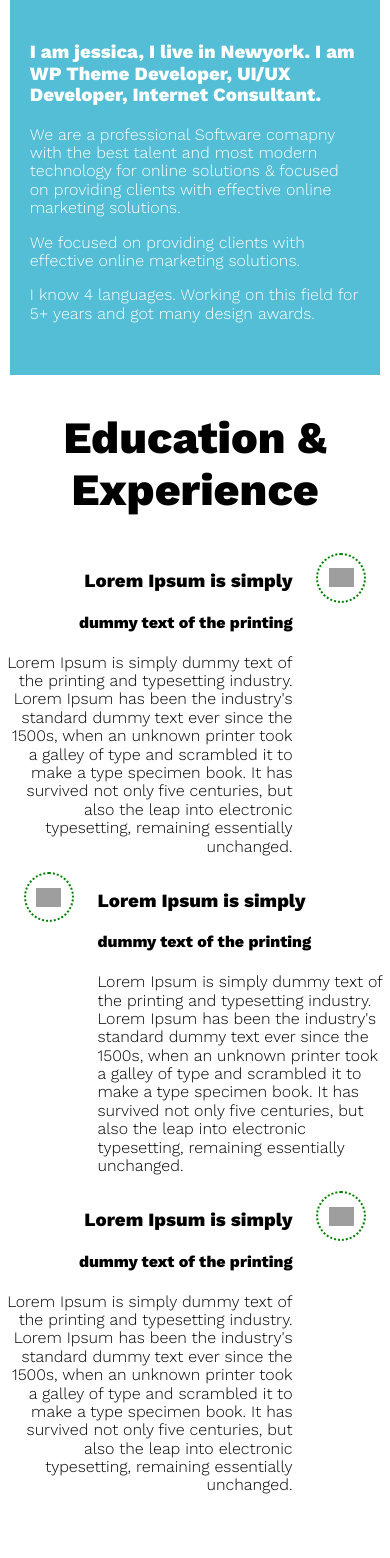
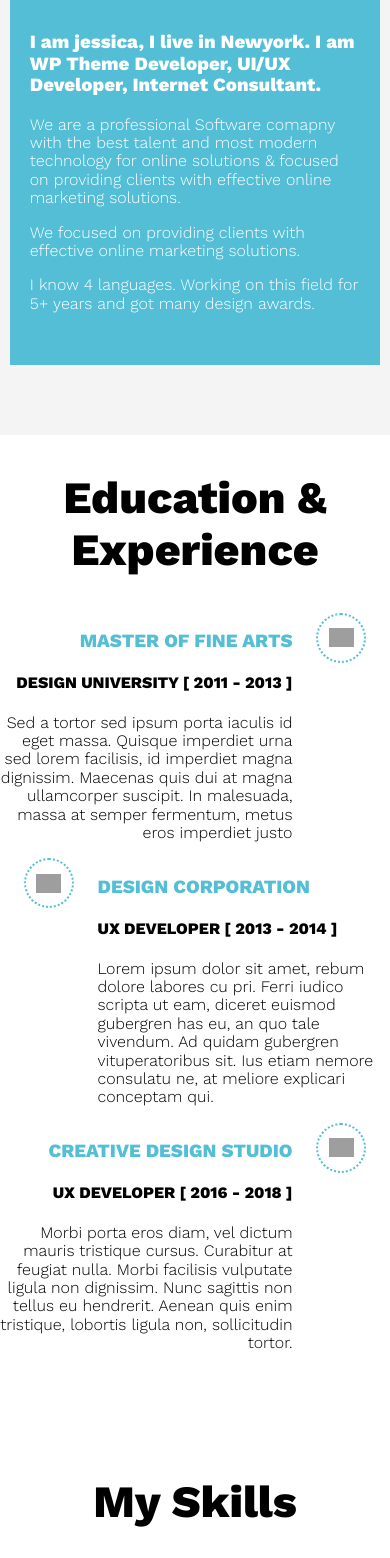
Before and after one commit to fjeansilva/personal-portfolio, a PHP site: page / in a window 390 px wide. Shown: the part 828-2386 px from the top of the page. Run offline with PHP 8.4, Linux system fonts and the light colour scheme; some libraries are stand-ins or nearby versions; grey boxes are pictures that could not be loaded.

Commit message:
done mobile first education

```diff
--- a/css/style.css
+++ b/css/style.css
@@ -50,6 +50,8 @@ h2 { font-size: 2.8em; }
     display: flex;
     flex-flow: column wrap;
     align-items: center;
+    padding-bottom: 70px;
+    background: #f4f4f4;
   }
 
   .about > .details {
@@ -134,8 +136,8 @@ h2 { font-size: 2.8em; }
  *
  */
 
-.main > * {
-  margin: 10px 0;
+.main {
+
 }
 
 /*
@@ -154,6 +156,10 @@ h2 { font-size: 2.8em; }
  *
  */
 
+.education {
+  padding-bottom: 70px;
+}
+
 .education > .details {
   display: flex;
   flex-flow: row wrap;
@@ -167,13 +173,34 @@ h2 { font-size: 2.8em; }
 .education > .details > .icon {
   width: 50px;
   height: 50px;
-  background: url('http://icon-icons.com/icons2/836/PNG/128/WhatsApp_icon-icons.com_66798.png');
-  background-position: center center;
-  background-size: 25px;
-  background-repeat: no-repeat;
-  border: 2px dotted green;
+  border: 2px dotted #53bed6;
   border-radius: 50%;
   margin: 0 auto;
+}
+
+.education > .details > .icon__book {
+  background: url('http://www.iconsdb.com/icons/preview/caribbean-blue/book-stack-xxl.png');
+  background-position: center center;
+  background-repeat: no-repeat;
+  background-size: 25px;
+}
+
+.education > .details > .icon__briefcase {
+  background: url('http://www.iconsdb.com/icons/preview/caribbean-blue/briefcase-xxl.png');
+  background-position: center center;
+  background-repeat: no-repeat;
+  background-size: 25px;
+}
+
+.education > .details > .icon__gift {
+  background: url('http://www.iconsdb.com/icons/preview/caribbean-blue/gift-xxl.png');
+  background-position: center center;
+  background-repeat: no-repeat;
+  background-size: 25px;
+}
+
+.education > .details > .content > h3 {
+  color: #53bed6;
 }
 
 /*
--- a/index.html
+++ b/index.html
@@ -59,33 +59,33 @@
         <h2 class="text-center">Education & Experience</h2>
         <article class="details">
           <div class="content text-right">
-            <h3>Lorem Ipsum is simply</h3>
-            <h4>dummy text of the printing</h4>
+            <h3>MASTER OF FINE ARTS</h3>
+            <h4>DESIGN UNIVERSITY [ 2011 - 2013 ]</h4>
             <p>
-              Lorem Ipsum is simply dummy text of the printing and typesetting industry. Lorem Ipsum has been the industry's standard dummy text ever since the 1500s, when an unknown printer took a galley of type and scrambled it to make a type specimen book. It has survived not only five centuries, but also the leap into electronic typesetting, remaining essentially unchanged.
+              Sed a tortor sed ipsum porta iaculis id eget massa. Quisque imperdiet urna sed lorem facilisis, id imperdiet magna dignissim. Maecenas quis dui at magna ullamcorper suscipit. In malesuada, massa at semper fermentum, metus eros imperdiet justo
             </p>
           </div>
-          <div class="icon"></div>
+          <div class="icon icon__book"></div>
         </article>
         <article class="details">
-          <div class="icon"></div>
+          <div class="icon icon__briefcase"></div>
           <div class="content">
-            <h3>Lorem Ipsum is simply</h3>
-            <h4>dummy text of the printing</h4>
+            <h3>DESIGN CORPORATION</h3>
+            <h4>UX DEVELOPER [ 2013 - 2014 ]</h4>
             <p>
-              Lorem Ipsum is simply dummy text of the printing and typesetting industry. Lorem Ipsum has been the industry's standard dummy text ever since the 1500s, when an unknown printer took a galley of type and scrambled it to make a type specimen book. It has survived not only five centuries, but also the leap into electronic typesetting, remaining essentially unchanged.
+              Lorem ipsum dolor sit amet, rebum dolore labores cu pri. Ferri iudico scripta ut eam, diceret euismod gubergren has eu, an quo tale vivendum. Ad quidam gubergren vituperatoribus sit. Ius etiam nemore consulatu ne, at meliore explicari conceptam qui.
             </p>
           </div>
         </article>
         <article class="details">
           <div class="content text-right">
-            <h3>Lorem Ipsum is simply</h3>
-            <h4>dummy text of the printing</h4>
+            <h3>CREATIVE DESIGN STUDIO</h3>
+            <h4>UX DEVELOPER [ 2016 - 2018 ]</h4>
             <p>
-              Lorem Ipsum is simply dummy text of the printing and typesetting industry. Lorem Ipsum has been the industry's standard dummy text ever since the 1500s, when an unknown printer took a galley of type and scrambled it to make a type specimen book. It has survived not only five centuries, but also the leap into electronic typesetting, remaining essentially unchanged.
+              Morbi porta eros diam, vel dictum mauris tristique cursus. Curabitur at feugiat nulla. Morbi facilisis vulputate ligula non dignissim. Nunc sagittis non tellus eu hendrerit. Aenean quis enim tristique, lobortis ligula non, sollicitudin tortor.
             </p>
           </div>
-          <div class="icon"></div>
+          <div class="icon icon__gift"></div>
         </article>
       </section>
 
```
